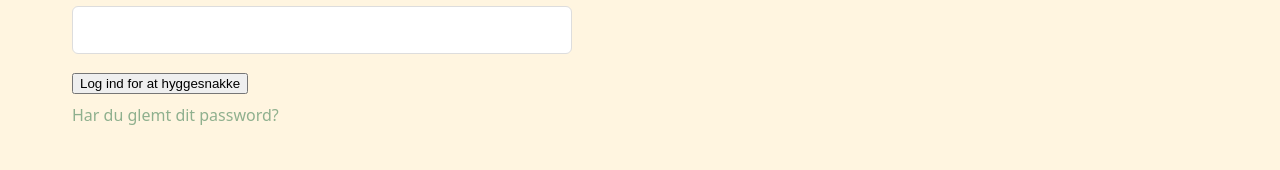
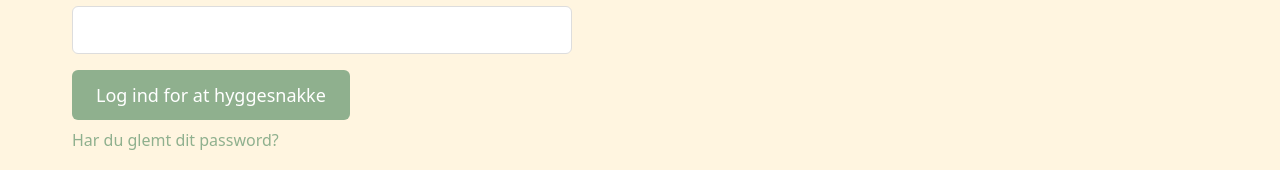
Before and after one commit to danskode/hyggesnak, a Svelte app in the folder client/: page /login in a window 1280 px wide. Shown: the part 428-598 px from the top of the page. Built offline with nearby package versions, Linux system fonts and the light colour scheme; no server answers.

Commit message:
Changes to README.md

```diff
--- a/client/src/pages/Login/Login.svelte
+++ b/client/src/pages/Login/Login.svelte
@@ -52,7 +52,7 @@
         <input type="password" id="password" bind:value={password} required />
     </div>
 
-    <button type="submit" disabled={loading}>
+    <button class="btn btn-primary btn-lg" type="submit" disabled={loading}>
         {loading ? 'Logger ind...' : 'Log ind for at hyggesnakke'}
     </button>
 </form>
```
Also changed, not shown: 2 other files (tests, documents, lock files or other folders).
